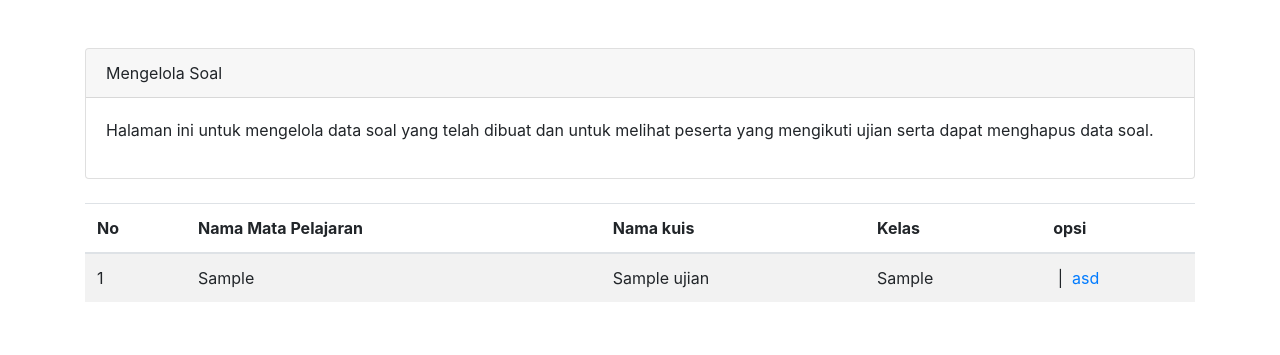
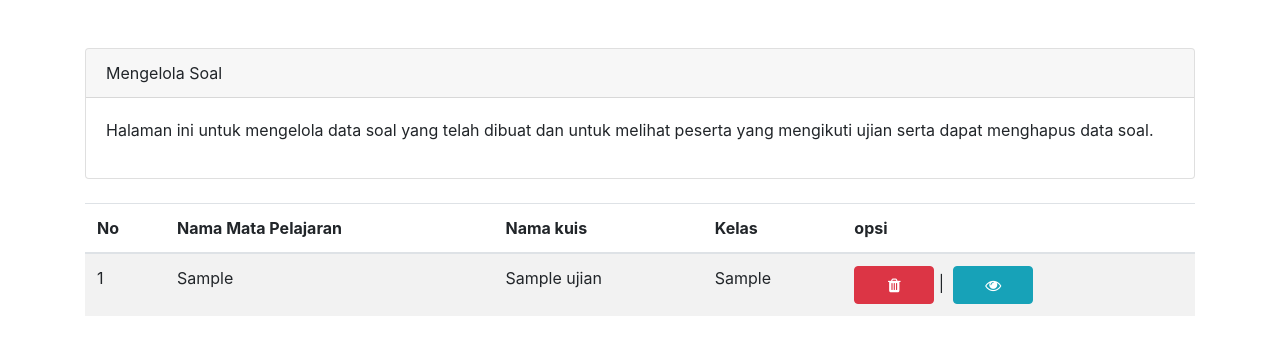
Before and after one commit to NaufalAhmadRiefyan/Sistem-ujian-online-SMAN48-Jakarta-Timur, a PHP site: page /view.php in a window 1280 px wide. Shown: the part 66-421 px from the top of the page. Run offline with PHP 8.4, Linux system fonts and the light colour scheme; the visitor is signed in with stand-in values (Sample User, id 1); tables that the repository leaves empty or names only in its code hold one stand-in row (values such as "Sample post").

Commit message:
edit view.php
beberapa fungsi dimodifikasikan secara terstruktur

```diff
--- a/staff/view.php
+++ b/staff/view.php
@@ -37,7 +37,7 @@ $data = mysqli_query($conn, "SELECT * FROM ujian WHERE id_staff = '$id_staff' ")
   <script src="asset/data/js/bootstrap.min.js"></script>
 
   <!-- Material Icon Font -->
-  <link rel="stylesheet" type="text/css" href="asset/font/css/fontello.cs">
+  <link rel="stylesheet" type="text/css" href="asset/font/css/fontello.css">
 
 
 
@@ -48,7 +48,13 @@ $data = mysqli_query($conn, "SELECT * FROM ujian WHERE id_staff = '$id_staff' ")
       <script src="https://oss.maxcdn.com/respond/1.4.2/respond.min.js"></script>
     <![endif]-->
 
+<style>
+  .tombol
+  {
+    width: 80px;
 
+  }
+</style>
 </head>
 
 <body>
@@ -137,8 +143,8 @@ $data = mysqli_query($conn, "SELECT * FROM ujian WHERE id_staff = '$id_staff' ")
                   <td><?= $dt["matpel"]; ?></td>
                   <td><?= $dt["judul"]; ?></td>
                   <td><?= $dt["kelas"]; ?></td>
-                  <td><a href="hapus.php?id=<?= $dt['eid']; ?>" onclick="return confirm('Yakin anda ingin menghapusnya');"><i class="icon-trash" title="Hapus Data"></i></a>&nbsp;|&nbsp;
-                    <a href="data.php?id=<?= $dt['eid']; ?>" title="Lihat Data Kelola"><i class="icon-eye"></i>asd</a></td>
+                  <td><a href="hapus.php?id=<?= $dt['eid']; ?>" class="btn btn-danger tombol" onclick="return confirm('Yakin anda ingin menghapusnya');"><i class="icon-trash" title="Hapus Data"></i></a>&nbsp;|&nbsp;
+                    <a href="data.php?id=<?= $dt['eid']; ?>" class="btn btn-info tombol" title="Lihat Data Kelola"><i class="icon-eye"></i></a></td>
                 </tr>
               </tbody>
               <?php $x++; ?>
```
